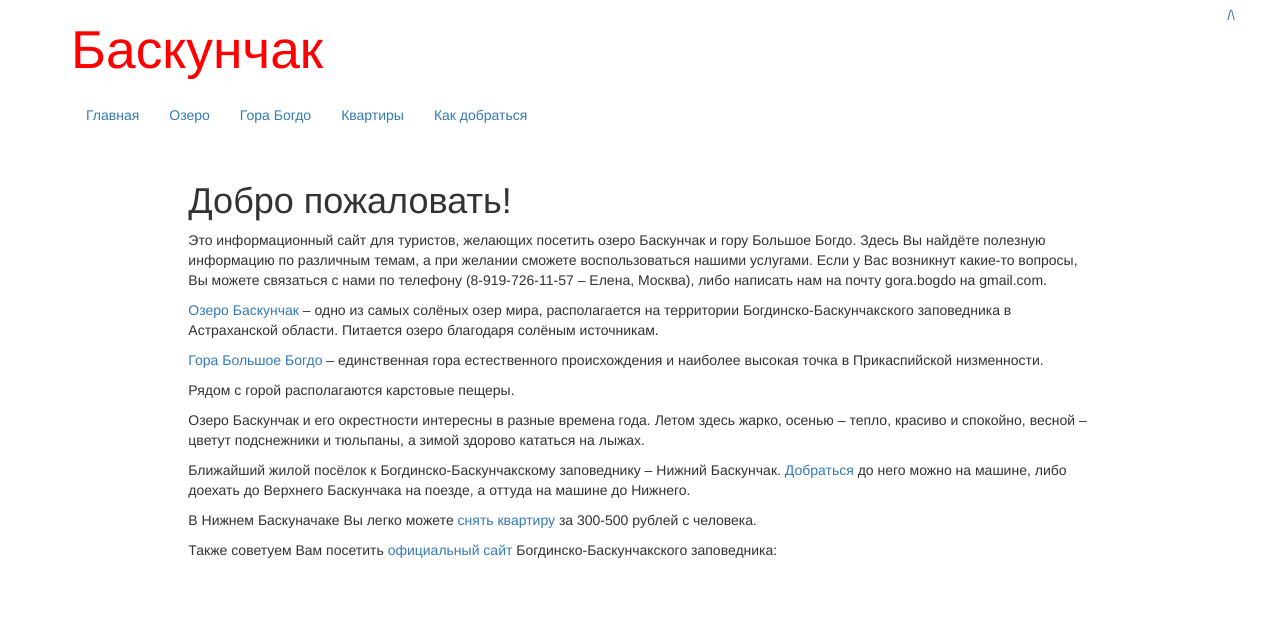
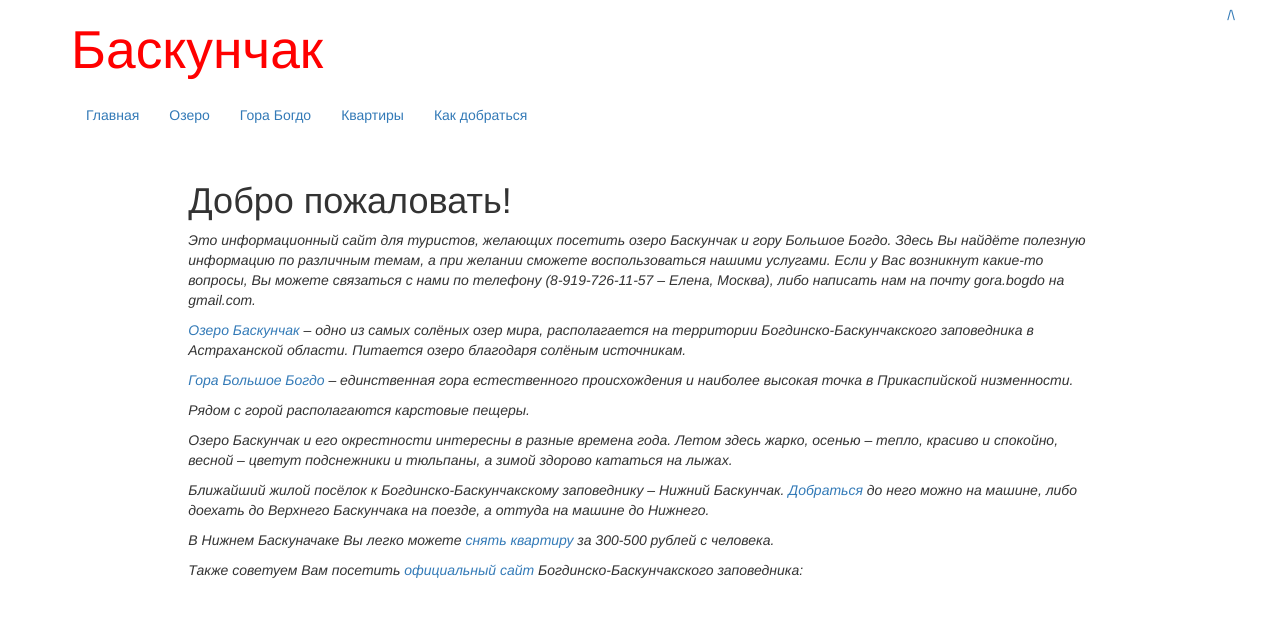
Before and after one commit to Baskunchak/baskunchak.github.io, a Jekyll site: the page built from index.md, in a window 1280 px wide. Shown: the top 617 px of the page. Built offline with Jekyll 4.4.1, drawn with Linux system fonts in a browser that asks for light colours.

Commit message:
Update style.css

```diff
--- a/css/style.css
+++ b/css/style.css
@@ -21,6 +21,10 @@ img {
 
 h2 {
   font-size: 140%;
+}
+
+p {
+ font-style: italic;
 }
 
 .header a:hover {
```
